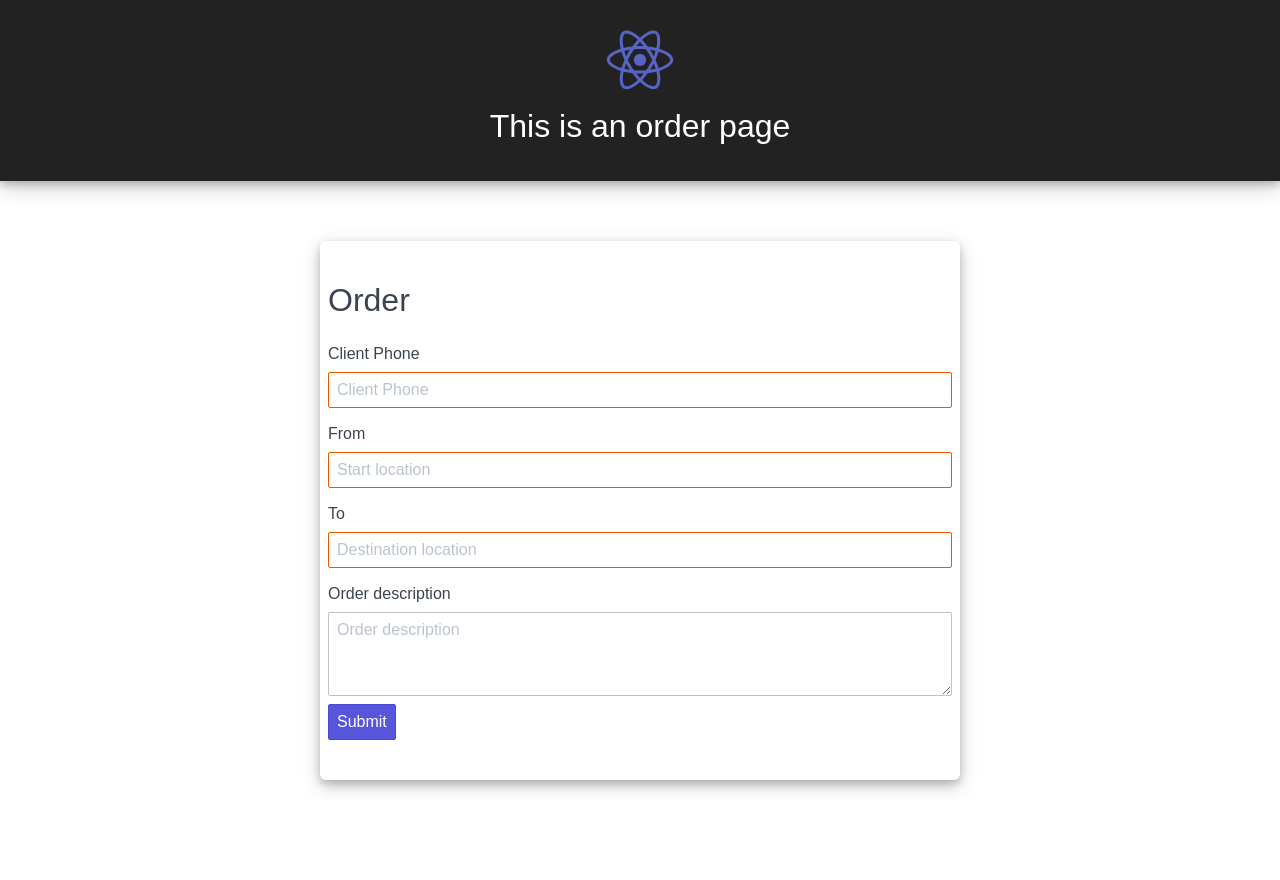
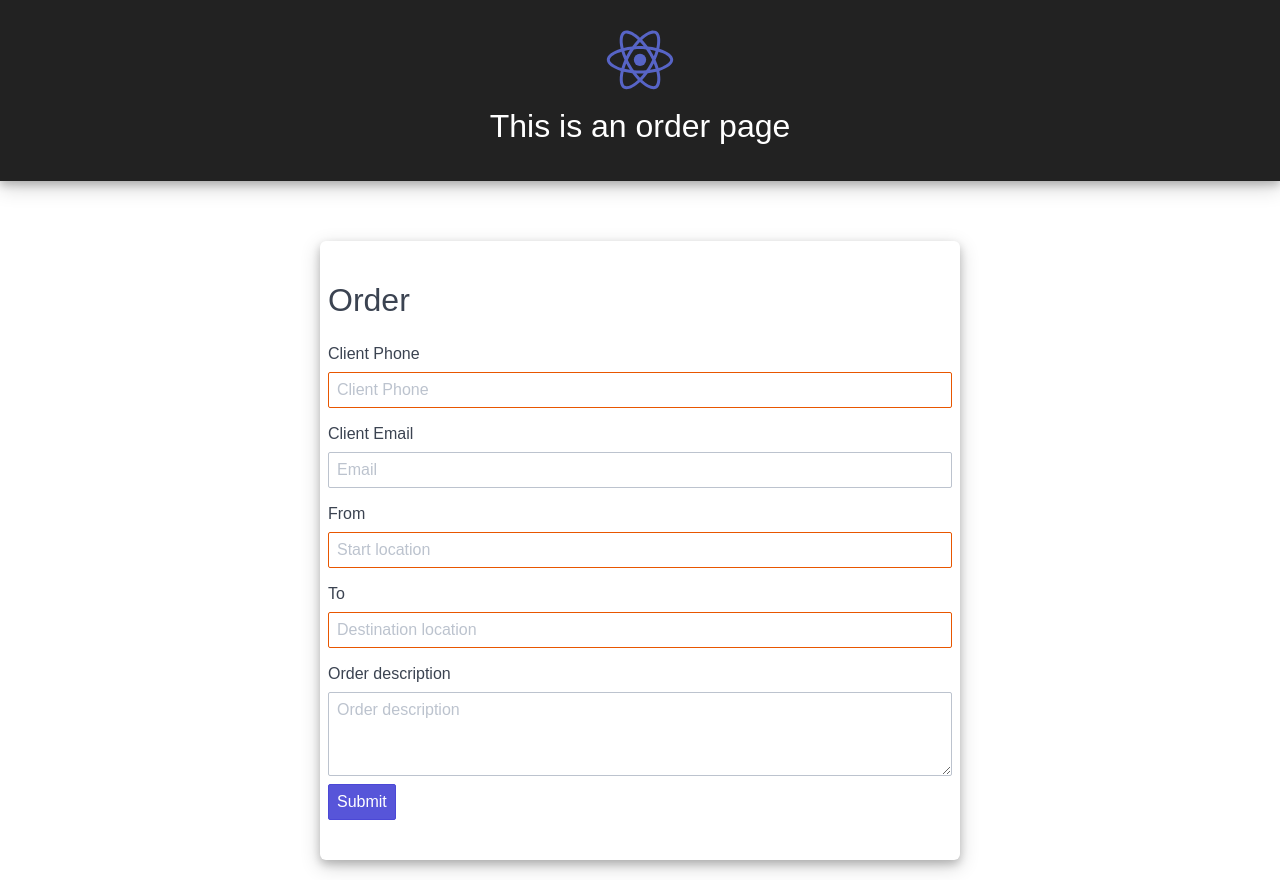
Before and after one commit to logicandy/taxi-3, a React (Create React App) app: page / in a window 1280 px wide. Before the commit the page ends 800 px from the top, so only its background shows below. Built offline with nearby package versions, Linux system fonts and the light colour scheme.

Commit message:
Added order creation request and errors hints

```diff
--- a/src/components/ErrorVisualizator/ErrorVisualizator.css
+++ b/src/components/ErrorVisualizator/ErrorVisualizator.css
@@ -2,6 +2,8 @@
   width: 35%;
   margin: 0 auto;
   cursor: pointer;
+  text-transform: uppercase;
+  text-align: center;
 }
 
 .error-block-closed{
--- a/src/components/ErrorVisualizator/ErrorVisualizator.js
+++ b/src/components/ErrorVisualizator/ErrorVisualizator.js
@@ -7,7 +7,9 @@ export default class ErrorVisualizator extends React.Component {
     return (
       <div>
         <div
-          className='error-block  toast toast-danger'>
+          className={this.props.color === 'green' ?
+            'error-block  toast toast-success' :
+            'error-block  toast toast-danger'}>
           <button
             className="btn btn-clear float-right"
             onClick={this.props.close}>
--- a/src/components/OrderForm/OrderForm.js
+++ b/src/components/OrderForm/OrderForm.js
@@ -20,6 +20,9 @@ export default class OrderForm extends React.Component {
         '',
       price: this.props.order.price ?
         this.props.order.price :
+        '',
+      email: this.props.order.email ?
+        this.props.order.email :
         '',
       state: this.props.order.state,
       comment: this.props.order.comment ?
@@ -60,6 +63,17 @@ export default class OrderForm extends React.Component {
             value={this.state.client_id}
           />
         </div>
+        <div className="form-group">
+          <label className="form-label">Client Email</label>
+          <input
+            name="email"
+            className="form-input"
+            type="email"
+            placeholder="Email"
+            onChange={this.handleChange}
+            value={this.state.email}
+          />
+        </div>
         {
           isModifiedMode ?
             <div className="form-group">
@@ -76,7 +90,7 @@ export default class OrderForm extends React.Component {
               />
             </div>
             :
-           null
+            null
         }
         <div className="form-group">
           <label className="form-label">From</label>
--- a/src/components/OrderPage/OrderPage.js
+++ b/src/components/OrderPage/OrderPage.js
@@ -2,6 +2,8 @@ import React from 'react';
 import OrderForm from '../OrderForm/OrderForm';
 import './OrderPage.css';
 import Header from '../Header/Header';
+import api from '../../modules/api';
+import Error from '../ErrorVisualizator/ErrorVisualizator';
 import  {blank, existing, existingCompleted} from '../../fixtures/order';
 
 class OrderPage extends React.Component {
@@ -9,22 +11,48 @@ class OrderPage extends React.Component {
   constructor() {
     super();
     this.state = {
-      client_id: '',
-      driver_id: '',
-      from: '',
-      to: '',
-      state: false,
-      price: '',
-      comment: ''
+      message: '',
+      messageColor: 'green'
     };
     this.handleAddSubmit = this.handleAddSubmit.bind(this);
+    this.closeErrorBox = this.closeErrorBox.bind(this);
   }
 
   handleAddSubmit(order) {
+
+    const customOrder = {
+      client: {
+        phone: order.client_id,
+        email: order.email
+      },
+      order: {
+        from: order.from,
+        to: order.to,
+        comment: order.comment
+      }
+    };
+
+    api.createOrder(customOrder).then((response) => {
+      (response.error) ?
+        this.setState({
+          message: `Phone ${response.error.phone}` || response.error.email,
+          messageColor: 'red'
+        }) :
+        this.setState({
+          message: response.result,
+          messageColor: 'green'
+        })
+    }).catch((err) => {
+      this.setState({
+        message: err
+      })
+    })
+  }
+
+  closeErrorBox() {
     this.setState({
-      ...order,
+      message: ''
     });
-    console.log(this.state);
   }
 
   render() {
@@ -37,6 +65,16 @@ class OrderPage extends React.Component {
           order={blank}
           onSubmit={this.handleAddSubmit}
         />
+        {
+          this.state.message ?
+            <Error
+              color={this.state.messageColor}
+              text={this.state.message}
+              close={this.closeErrorBox}
+            /> :
+            null
+        }
+
       </div>
     );
   }
--- a/src/components/SignUpPage/SignUpPage.js
+++ b/src/components/SignUpPage/SignUpPage.js
@@ -48,6 +48,7 @@ export default class SignUpPage extends React.Component {
           this.state.isAuthorizationFailed ?
             <div id="error-block">
               <Error
+                color='red'
                 text={DATA_ERROR_MESSAGE}
                 close={this.closeErrorBox}
               />
--- a/src/modules/api.js
+++ b/src/modules/api.js
@@ -9,5 +9,11 @@ export default {
       localStorage.setItem('auth_token', data.auth_token);
       return data;
     });
+  },
+  createOrder: (order) => {
+    return fetch(`${process.env.REACT_APP_API_URI}/orders`,{
+      method: 'post',
+      body: order
+    });
   }
 };
```
